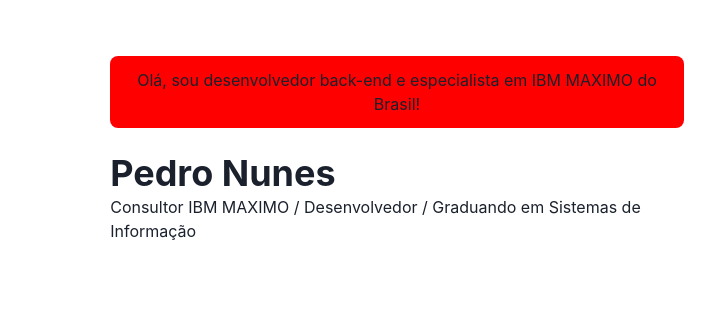
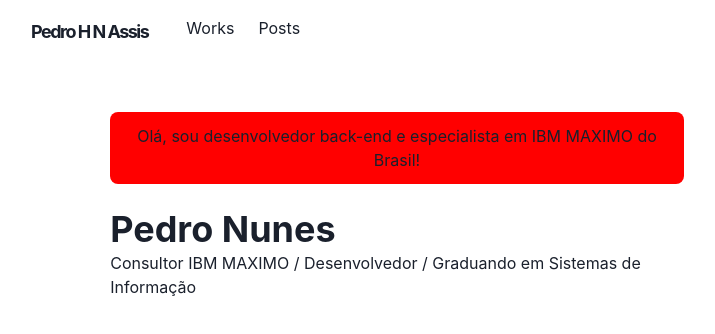
Before and after one commit to Phna-b/Portfolio, a Next.js app: page / in a window 1280 px wide. Shown: the top 334 px of the page, without its empty margins (243-958 px from the left). Built offline with nearby package versions, Linux system fonts and the light colour scheme.

Commit message:
[FEAT] Navbar

```diff
--- a/components/layouts/main.js
+++ b/components/layouts/main.js
@@ -1,5 +1,6 @@
 import Head from 'next/head'
 import {Box, Container} from '@chakra-ui/react'
+import Navbar from '../navbar'
 
 const Main = ({children, router}) => {
     return(
@@ -9,6 +10,8 @@
                 <title>Pedro Nunes - Homepage</title>
             </Head>
 
+            <Navbar path={router.asPath}></Navbar>
+
             <Container maxW="container.md" pt={14}>
                 {children}
             </Container>
--- /dev/null
+++ b/components/logo.js
@@ -0,0 +1,41 @@
+import Link from 'next/link'
+import { Text, useColorModeValue } from '@chakra-ui/react'
+
+import styled from '@emotion/styled'
+
+const LogoBox = styled.span`
+  font-weight: bold;
+  font-size: 18px;
+  display: inline-flex;
+  align-items: center;
+  height: 30px;
+  line-height: 20px;
+  padding: 10px;
+
+  > svg {
+    transition: 200ms ease;
+  }
+
+  &:hover > svg {
+    transform: rotate(20deg);
+  }
+`
+
+const Logo = () => {
+  return (
+    (<Link href="/" scroll={false}>
+      <LogoBox>
+        <Text
+          color={useColorModeValue('gray.800', 'whiteAlpha.900')}
+          fontFamily='M PLUS Rounded 1c", sans-serif'
+          fontWeight="bold"
+          ml={3}>
+          Pedro H N Assis
+        </Text>
+      </LogoBox>
+
+    </Link>)
+  );
+}
+
+export default Logo
--- /dev/null
+++ b/components/navbar.js
@@ -0,0 +1,78 @@
+import Logo from './logo'
+import NextLink from 'next/link'
+import {Container,Box, Link, Stack, Heading, Flex,  Menu, MenuItem, MenuList, MenuButton, IconButton, useColorModeValue
+} from '@chakra-ui/react'
+import {HamburgerIcon, HumburguerIcon} from '@chakra-ui/icons'
+
+const LinkItem = ({ href, path, target, children, ...props }) => {
+    const active = path === href
+    const inactiveColor = useColorModeValue('gray.800', 'whiteAlpha.900')
+    return (
+      <Link
+        as={NextLink}
+        href={href}
+        scroll={false}
+        p={2}
+        bg={active ? 'grassTeal' : undefined}
+        color={active ? '#202023' : inactiveColor}
+        target={target}
+        {...props}
+      >
+        {children}
+      </Link>
+    )
+  }
+
+const Navbar = props => {
+    const {path} = props
+
+    return (
+        <Box postion="fixed" as="nav" w="100%" bg={useColorModeValue('#ffffff40','#20202380')}
+            style={{backdropFilter:'blur(10px)'}}
+            zIndex={1}
+            {...props}
+        >
+            <Container display="flex" p={2} maxW="container.md" wrap="wrap" align="center" justify="space-between">
+                <Flex align="center" mr={5}>
+                    <Heading as="h1" size="lg" letterSpacing={'tighter'}>
+                        <Logo />
+                    </Heading>
+                </Flex>
+
+                <Stack direction={{base: 'column', md:'row'}}
+                display={{base: 'none', md: 'flex'}}
+                width={{base:'full', md: 'auto'}}
+                alignItems="center"
+                flexGrow={1}
+                mt={{base:4, nmd: 0}}>
+
+                    <LinkItem href="/works" path={path}>
+                        Works
+                    </LinkItem>
+                    <LinkItem href="/Posts" path={path}>
+                        Posts
+                    </LinkItem>
+
+                </Stack>
+
+                <Box flex ={1} align="right">
+                    <Box ml={2} display={{base: 'inline-block', md:'none'}}>
+                        <Menu>
+                            <MenuButton as={IconButton} icon={<HamburgerIcon/>} variant="outline" aria-label="Options"></MenuButton>
+                            <MenuList>
+                                <MenuItem as={Link}  href="/">About</MenuItem>
+                                <MenuItem as={Link} href="/works">Works</MenuItem>
+                                <MenuItem as={Link} href="/posts">Posts</MenuItem>
+                                <MenuItem as={Link} href="https://github.com/Phna-b">Código Fonte</MenuItem>
+
+                            </MenuList>
+                        </Menu>
+                    </Box>
+                </Box>
+
+            </Container>
+        </Box>
+    )
+}
+
+export default Navbar
--- a/package.json
+++ b/package.json
@@ -13,7 +13,7 @@
   "author": "Pedro Nunes",
   "license": "MIT",
   "dependencies": {
-    "@chakra-ui/icons": "^2.1.1",
+    "@chakra-ui/icons": "^2.2.4",
     "@chakra-ui/react": "^2.8.1",
     "@emotion/react": "^11.11.1",
     "@emotion/styled": "^11.11.0",
```
Also changed, not shown: 1 other file (tests, documents, lock files or other folders).
